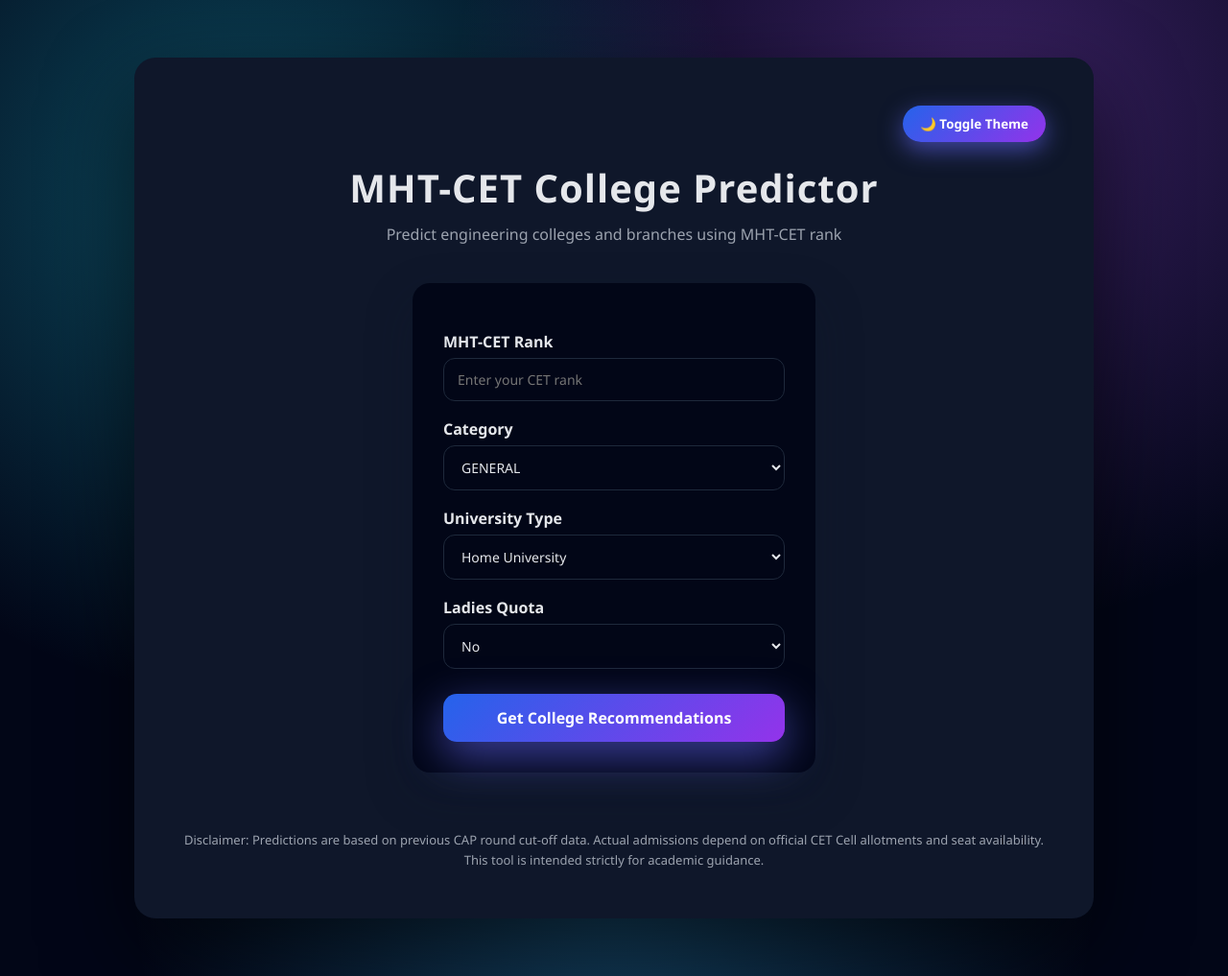
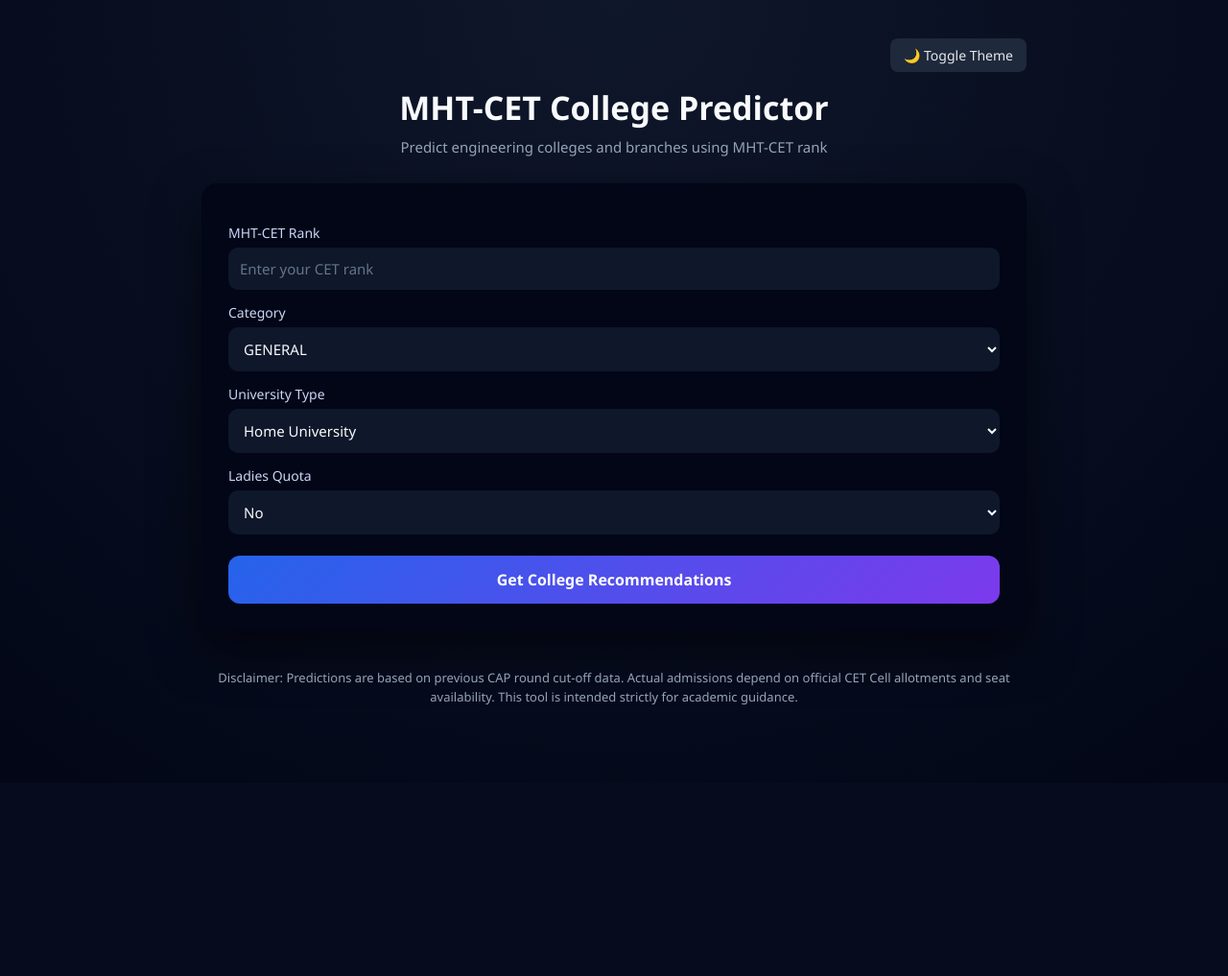
Before and after one commit to AshwinDate/mhtcetcollegepredictor, a Flask app: page / in a window 1280 px wide. Shown: the whole page at 96% size. After the commit the page ends 735 px from the top, so only its background shows below. Run offline with Flask 3, Linux system fonts and the light colour scheme.

Commit message:
UI: fix contrast, reduce vibrancy, dark default

```diff
--- a/static/style.css
+++ b/static/style.css
@@ -1,62 +1,32 @@
 /* =========================
-   CSS VARIABLES (LIGHT MODE)
-========================= */
-:root {
-    --bg-main: linear-gradient(135deg, #0ea5e9, #6366f1, #9333ea);
-    --card-bg: rgba(255, 255, 255, 0.95);
-    --text-main: #0f172a;
-    --text-muted: #475569;
-    --accent: #2563eb;
-    --shadow: rgba(0, 0, 0, 0.25);
-}
-
-/* =========================
-   DARK MODE VARIABLES
-========================= */
-body.dark {
-    --bg-main: linear-gradient(135deg, #020617, #020617);
-    --card-bg: #0f172a;
-    --text-main: #e5e7eb;
-    --text-muted: #9ca3af;
-    --accent: #38bdf8;
-    --shadow: rgba(0, 0, 0, 0.6);
-}
-
-/* =========================
-   GLOBAL RESET
+   RESET & BASE
 ========================= */
 * {
     margin: 0;
     padding: 0;
     box-sizing: border-box;
-    font-family: "Segoe UI", Tahoma, Geneva, Verdana, sans-serif;
+    font-family: "Segoe UI", Roboto, Arial, sans-serif;
+}
+
+body {
+    background: radial-gradient(circle at top, #0f172a, #020617);
+    color: #e5e7eb;
+    min-height: 100vh;
+}
+
+/* Dark mode default */
+body.dark {
+    background: radial-gradient(circle at top, #0f172a, #020617);
+    color: #e5e7eb;
 }
 
 /* =========================
-   PAGE BACKGROUND
-========================= */
-body {
-    min-height: 100vh;
-    background:
-        radial-gradient(circle at 20% 20%, #22d3ee55, transparent 40%),
-        radial-gradient(circle at 80% 10%, #a855f755, transparent 40%),
-        radial-gradient(circle at 50% 90%, #38bdf855, transparent 45%),
-        var(--bg-main);
-    color: var(--text-main);
-    transition: background 0.4s, color 0.4s;
-}
-
-/* =========================
-   MAIN WRAPPER
+   PAGE LAYOUT
 ========================= */
 .page {
-    max-width: 1000px;
-    margin: 60px auto;
-    padding: 50px;
-    background: var(--card-bg);
-    border-radius: 22px;
-    box-shadow: 0 35px 90px var(--shadow);
-    transition: background 0.4s;
+    max-width: 900px;
+    margin: auto;
+    padding: 40px 20px 80px;
 }
 
 /* =========================
@@ -64,16 +34,17 @@
 ========================= */
 h1 {
     text-align: center;
-    font-size: 40px;
-    font-weight: 900;
-    letter-spacing: 1px;
+    font-size: 34px;
+    font-weight: 700;
+    margin-bottom: 8px;
+    color: #f8fafc;
 }
 
 .subtitle {
     text-align: center;
-    margin-top: 10px;
-    font-size: 16px;
-    color: var(--text-muted);
+    font-size: 15px;
+    color: #94a3b8;
+    margin-bottom: 28px;
 }
 
 /* =========================
@@ -82,94 +53,106 @@
 .toggle {
     display: flex;
     justify-content: flex-end;
-    margin-bottom: 20px;
+    margin-bottom: 14px;
 }
 
 .toggle button {
-    background: linear-gradient(135deg, #2563eb, #9333ea);
-    color: #ffffff;
+    background: #1e293b;
+    color: #e5e7eb;
     border: none;
-    padding: 10px 18px;
-    border-radius: 999px;
+    padding: 8px 14px;
+    border-radius: 8px;
     cursor: pointer;
-    font-weight: 700;
-    box-shadow: 0 8px 25px rgba(99, 102, 241, 0.6);
+    font-size: 14px;
+}
+
+.toggle button:hover {
+    background: #334155;
 }
 
 /* =========================
    FORM
 ========================= */
 .form-box {
-    margin: 40px auto;
-    max-width: 420px;
-    padding: 32px;
-    background: linear-gradient(145deg, #f8fafc, #e0e7ff);
-    border-radius: 18px;
-    box-shadow: 0 20px 50px rgba(15, 23, 42, 0.25);
-}
-
-body.dark .form-box {
-    background: linear-gradient(145deg, #020617, #020617);
+    background: #020617;
+    border-radius: 16px;
+    padding: 28px;
+    box-shadow: 0 20px 50px rgba(0, 0, 0, 0.55);
+    margin-bottom: 26px;
 }
 
 .form-box label {
-    margin-top: 18px;
     display: block;
-    font-weight: 700;
+    margin-top: 14px;
+    margin-bottom: 6px;
+    font-size: 14px;
+    color: #cbd5f5;
 }
 
 .form-box input,
 .form-box select {
     width: 100%;
-    margin-top: 6px;
-    padding: 12px 14px;
-    border-radius: 12px;
-    border: 1px solid #c7d2fe;
-    font-size: 14px;
+    padding: 12px;
+    border-radius: 10px;
+    border: none;
+    outline: none;
+    background: #0f172a;
+    color: #f8fafc;
+    font-size: 15px;
 }
 
-body.dark .form-box input,
-body.dark .form-box select {
-    background: #020617;
-    color: #e5e7eb;
-    border-color: #1e293b;
+.form-box input::placeholder {
+    color: #64748b;
+}
+
+.form-box button {
+    margin-top: 22px;
+    width: 100%;
+    padding: 14px;
+    border-radius: 12px;
+    border: none;
+    font-size: 16px;
+    font-weight: 600;
+    cursor: pointer;
+    color: white;
+    background: linear-gradient(135deg, #2563eb, #7c3aed);
+}
+
+.form-box button:hover {
+    opacity: 0.92;
 }
 
 /* =========================
-   BUTTON
+   SUMMARY
 ========================= */
-.form-box button {
-    width: 100%;
-    margin-top: 26px;
-    padding: 14px;
-    font-size: 16px;
-    font-weight: 800;
-    border-radius: 14px;
-    border: none;
-    cursor: pointer;
-    color: white;
-    background: linear-gradient(135deg, #2563eb, #9333ea);
-    box-shadow: 0 15px 45px rgba(99, 102, 241, 0.6);
+.summary {
+    text-align: center;
+    margin: 22px 0;
+    font-size: 15px;
+    color: #38bdf8;
+    font-weight: 600;
 }
 
 /* =========================
    COLLEGE CARD
 ========================= */
 .college-card {
-    margin-top: 35px;
-    padding: 28px;
-    border-radius: 20px;
-    background: linear-gradient(145deg, #ffffff, #eef2ff);
-    box-shadow: 0 20px 50px rgba(15, 23, 42, 0.2);
-    border-left: 8px solid var(--accent);
+    background: #020617;
+    border-left: 6px solid #38bdf8;
+    padding: 22px;
+    border-radius: 18px;
+    margin-top: 26px;
+    box-shadow: 0 22px 45px rgba(0, 0, 0, 0.6);
 }
 
-body.dark .college-card {
-    background: linear-gradient(145deg, #020617, #020617);
+.college-card h2 {
+    font-size: 22px;
+    margin-bottom: 14px;
+    color: #f8fafc;
 }
 
 /* =========================
-   BRANCH GROUPS
+   GROUP SECTIONS
 ========================= */
 .group {
     margin-top: 14px;
@@ -177,77 +160,75 @@
     border-radius: 14px;
 }
 
+.group strong {
+    display: block;
+    margin-bottom: 10px;
+    font-size: 14px;
+    letter-spacing: 0.3px;
+}
+
+/* SAFE – muted green */
+.group.safe {
+    background: linear-gradient(135deg, #2e7d32, #388e3c);
+}
+
+.group.safe strong {
+    color: #e8f5e9;
+}
+
+/* MODERATE – muted yellow */
+.group.moderate {
+    background: linear-gradient(135deg, #f9c74f, #f4b400);
+}
+
+.group.moderate strong {
+    color: #1f2937;
+}
+
+/* AMBITIOUS – muted red */
+.group.ambitious {
+    background: linear-gradient(135deg, #b71c1c, #d32f2f);
+}
+
+.group.ambitious strong {
+    color: #fdecea;
+}
+
+/* =========================
+   BRANCH PILLS
+========================= */
 .group span {
     display: inline-block;
+    padding: 6px 14px;
     margin: 6px 6px 0 0;
-    padding: 7px 14px;
     border-radius: 999px;
-    font-size: 13px;
-    font-weight: 700;
+    font-size: 14px;
+    font-weight: 600;
+    background: #f1f5f9;
+    color: #111827; /* BLACK TEXT */
+    box-shadow: 0 2px 6px rgba(0,0,0,0.2);
 }
 
-/* SAFE */
-.safe {
-    background: linear-gradient(135deg, #22c55e, #4ade80);
-}
-.safe span { background: #dcfce7; }
-
-/* MODERATE */
-.moderate {
-    background: linear-gradient(135deg, #facc15, #fde047);
-}
-.moderate span { background: #fef9c3; }
-
-/* AMBITIOUS */
-.ambitious {
-    background: linear-gradient(135deg, #ef4444, #f87171);
-}
-.ambitious span { background: #fee2e2; }
 /* =========================
-   VISUAL ENHANCEMENTS
+   DISCLAIMER
 ========================= */
-
-.divider {
-    width: 80px;
-    height: 4px;
-    margin: 18px auto 35px;
-    border-radius: 999px;
-    background: linear-gradient(90deg, #2563eb, #9333ea);
+.disclaimer {
+    margin-top: 40px;
+    font-size: 13px;
+    color: #94a3b8;
+    text-align: center;
+    line-height: 1.5;
 }
 
-.results-title {
-    text-align: center;
-    margin-top: 50px;
-    font-size: 26px;
-    font-weight: 800;
+/* =========================
+   MOBILE
+========================= */
+@media (max-width: 600px) {
+    h1 {
+        font-size: 26px;
+    }
+
+    .college-card h2 {
+        font-size: 19px;
+    }
 }
-
-/* Summary */
-.summary {
-    text-align: center;
-    margin-top: 25px;
-    font-weight: 700;
-    color: var(--accent);
-}
-
-/* Disclaimer */
-.disclaimer {
-    margin-top: 60px;
-    text-align: center;
-    font-size: 13px;
-    color: var(--text-muted);
-    line-height: 1.6;
-}
-
-/* College title emphasis */
-.college-card h2 {
-    font-size: 24px;
-    margin-bottom: 12px;
-}
-
-/* Group heading spacing */
-.group strong {
-    display: block;
-    margin-bottom: 8px;
-    font-size: 15px;
-}
```
